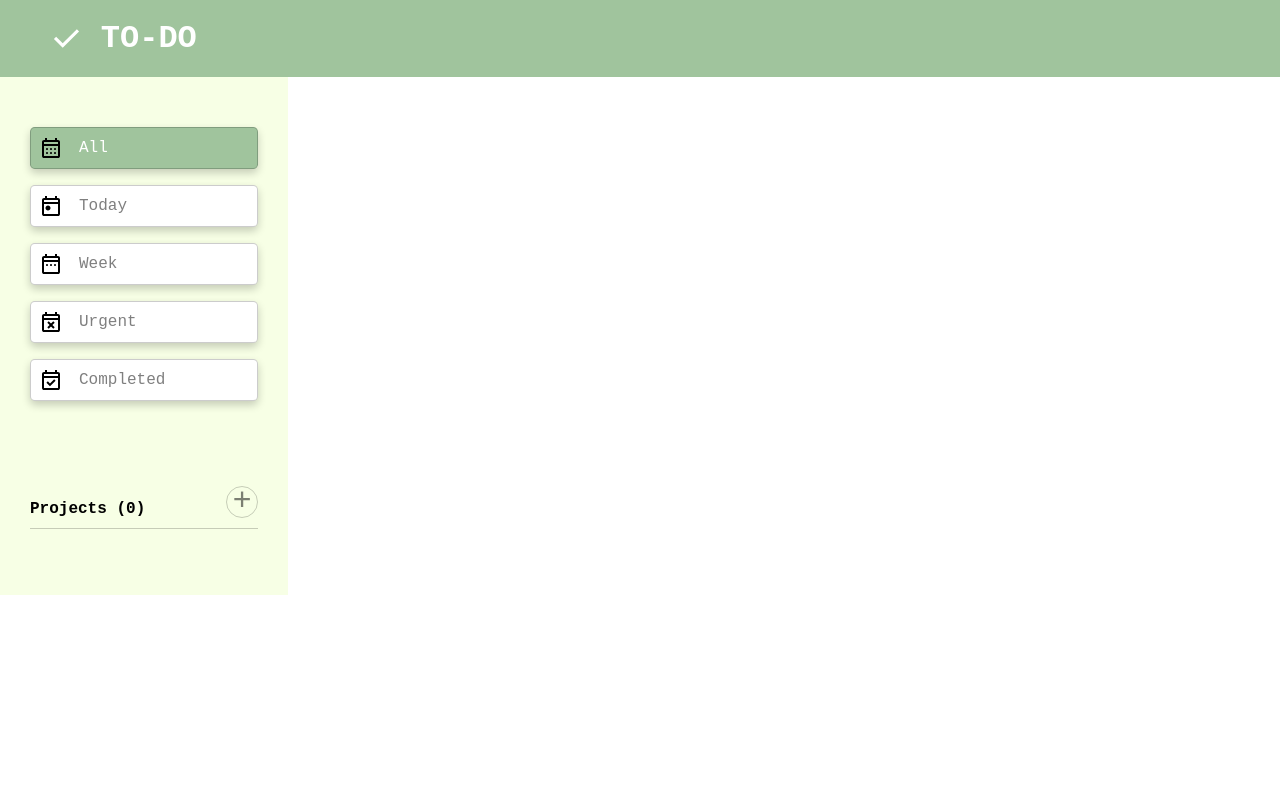
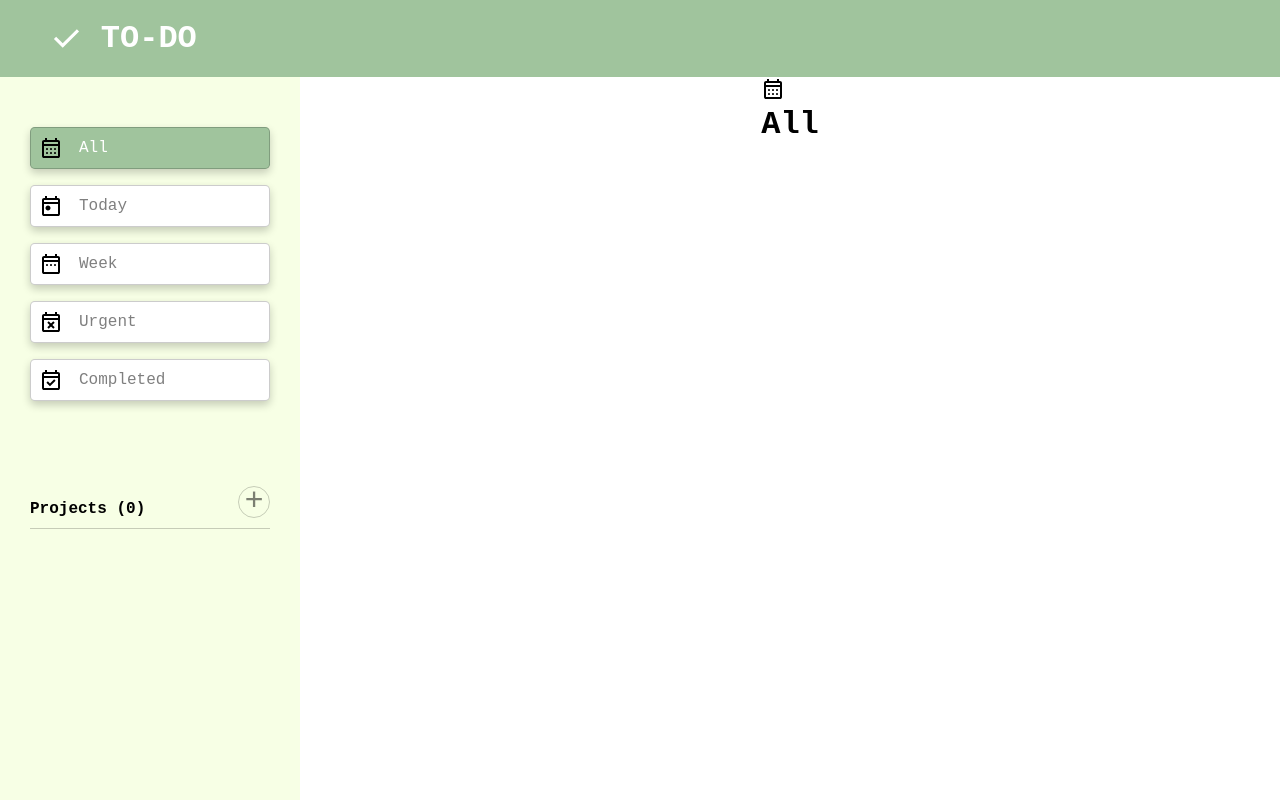
Before and after one commit to hojinchang/todo-list, a website built with webpack: page src/index.html in a window 1280 px wide. Both pictures are taken after a click on the element "All". Built offline with nearby package versions, Linux system fonts and the light colour scheme; a web font is replaced by a local one.

Commit message:
Add main section header
Clicking the sidebar buttons creates their respective headers in the main section.
Created a scrollable sidebar.

```diff
--- a/src/createDom.js
+++ b/src/createDom.js
@@ -3,10 +3,12 @@ import DeleteIcon from "./images/delete.svg";
 
 
 const dom = (() => {
+    // Create a project element in the DOM
     const createSidebarProject = (projectName) => {
         const projectContainer = document.createElement("div");
         projectContainer.classList.add("sidebar-button");
         projectContainer.classList.add("button-hover");
+        projectContainer.dataset.sidebarFilter = projectName;
         projectContainer.dataset.projectName = projectName;
         const name = document.createElement("p");
         name.textContent = projectName;
@@ -32,7 +34,23 @@ const dom = (() => {
         return projectContainer;
     }
 
-    return { createSidebarProject };
+    // Create main
+    const createMain = (headerName) => {
+        const headerContainer = document.createElement("div");
+        const headerIcon = document.querySelector(`img[data-sidebar-icon="${headerName}"]`).cloneNode(true);
+        const headerText = document.createElement("h1");
+        headerText.textContent = headerName;
+
+        headerContainer.appendChild(headerIcon);
+        headerContainer.appendChild(headerText);
+
+        const main = document.querySelector("main");
+        main.appendChild(headerContainer);
+
+        return headerContainer;
+    }
+
+    return { createSidebarProject, createMain };
 })();
 
 export default dom;
--- a/src/displayController.js
+++ b/src/displayController.js
@@ -1,3 +1,4 @@
+import dom from "./createDom";
 import projects from './projects';
 
 const displayController = (() => {
@@ -8,6 +9,7 @@ const displayController = (() => {
     const projectsCount = document.querySelector(".projects-count");
     const modalBtns = document.querySelectorAll(".modal-button");
     const backdropModal = document.createElement("div");
+    const main = document.querySelector("main");
 
 
     const _addActiveClass = (e) => {
@@ -57,7 +59,6 @@ const displayController = (() => {
             const formData = new FormData(newProjectForm);
             const newProject = projects.addProject(formData.get("title"));
 
-            console.log(newProject)
             newProject.addEventListener("click", (e) => _addActiveClass(e));
 
             newProjectForm.reset();
@@ -65,10 +66,23 @@ const displayController = (() => {
         })
     }
 
+    const _createMain = (e) => {
+        const sidebarBtn = e.target.closest(".sidebar-button");
+        dom.createMain(sidebarBtn.dataset.sidebarFilter);
+    }
+
+    const _resetMain = () => {
+        main.textContent = "";
+    }
+
 
     const _initDisplay = () => {
         sidebarBtns.forEach(button => {
-            button.addEventListener("click", _addActiveClass);
+            button.addEventListener("click", (e) => {
+                _addActiveClass(e);
+                _resetMain(e);
+                _createMain(e);
+            });
         });
 
         _activateNewProjectModal();
--- a/src/index.html
+++ b/src/index.html
@@ -16,33 +16,33 @@
 
         <nav id="sidebar">
             <div class="sidebar-menu">
-                <div class="sidebar-button button-hover active-button">
-                    <img src="<%= require('./images/calendar-all.svg') %>" alt="All">
+                <div class="sidebar-button button-hover active-button" data-sidebar-filter="All">
+                    <img src="<%= require('./images/calendar-all.svg') %>" alt="All" data-sidebar-icon="All">
                     <p>All</p>
                 </div>
-                <div class="sidebar-button button-hover">
-                    <img src="<%= require('./images/calendar-today.svg') %>" alt="All">
+                <div class="sidebar-button button-hover" data-sidebar-filter="Today">
+                    <img src="<%= require('./images/calendar-today.svg') %>" alt="All" data-sidebar-icon="Today">
                     <p>Today</p>
                 </div>
-                <div class="sidebar-button button-hover">
-                    <img src="<%= require('./images/calendar-week.svg') %>" alt="All">
+                <div class="sidebar-button button-hover" data-sidebar-filter="Week">
+                    <img src="<%= require('./images/calendar-week.svg') %>" alt="All" data-sidebar-icon="Week">
                     <p>Week</p>
                 </div>
-                <div class="sidebar-button button-hover">
-                    <img src="<%= require('./images/calendar-urgent.svg') %>" alt="All">
+                <div class="sidebar-button button-hover" data-sidebar-filter="Urgent">
+                    <img src="<%= require('./images/calendar-urgent.svg') %>" alt="All" data-sidebar-icon="Urgent">
                     <p>Urgent</p>
                 </div>
-                <div class="sidebar-button button-hover">
-                    <img src="<%= require('./images/calendar-completed.svg') %>" alt="All">
+                <div class="sidebar-button button-hover" data-sidebar-filter="Completed">
+                    <img src="<%= require('./images/calendar-completed.svg') %>" alt="All" data-sidebar-icon="Completed">
                     <p>Completed</p>
                 </div>
             </div>
 
-            <div class="sidebar-projects-header">
-                <h4>Projects (<span class="projects-count">0</span>)</h3>
-                <button class="create-project-button  button-hover" data-tooltip="Create New Project">+</button>
-            </div>
             <div class="sidebar-projects">
+                <div class="sidebar-projects-header">
+                    <h4>Projects (<span class="projects-count">0</span>)</h3>
+                    <button class="create-project-button  button-hover" data-tooltip="Create New Project">+</button>
+                </div>
                 <!-- Project Elements are dynamically added through JavaScript -->
             </div>
         </nav>
@@ -66,7 +66,7 @@
         </div>
 
         <main>
-
+            <!-- Main content will contain the tasks for each sidebar option             -->
         </main>
 
     </body>
--- a/src/style.css
+++ b/src/style.css
@@ -15,6 +15,7 @@
     --box-shadow: 0px 4px 8px rgba(0, 0, 0, 0.2);
     --border-radius: 0.3rem;
     --modal-form-padding: 20px;
+    --sidebar-width: 300px;
 }
 
 /* Header */
@@ -33,7 +34,10 @@ header > img {
 
 /* Sidebar */
 #sidebar {
-    max-width: 18rem;
+    position: fixed;
+    overflow: auto;
+    height: 100%;
+    width: var(--sidebar-width);
     background: var(--green-4);
     padding: 50px 30px;
 }
@@ -80,15 +84,6 @@ header > img {
     color: var(--green-1);
 }
 
-.sidebar-projects-header {
-    display: flex;
-    justify-content: space-between;
-    align-items: flex-end;
-    margin-top: 75px;
-    padding: 10px 0;
-
-}
-
 .create-project-button {
     cursor: pointer;
     display: flex;
@@ -123,23 +118,24 @@ header > img {
     opacity: 1;
 }
 
-.sidebar-projects-header {
-    border-bottom: 1px solid var(--faded-border);
-    margin-bottom: 1rem;
-}
-
-
 .sidebar-projects {
     display: flex;
     flex-direction: column;
     gap: 1rem;
+    margin: 75px 0;
+}
+
+.sidebar-projects-header {
+    display: flex;
+    justify-content: space-between;
+    align-items: flex-end;
+    padding: 10px 0;
+    border-bottom: 1px solid var(--faded-border);
 }
 
 .edit-project {
     margin-right: 0.2rem;
 }
-
-
 
 /* New Project Modal */
 #newProjectModal {
@@ -225,3 +221,11 @@ header > img {
 .modal-cancel-button {
     color: var(--faded-text);
 }
+
+
+/* Main */
+main {
+    display: flex;
+    justify-content: center;
+    margin-left: var(--sidebar-width);
+}
```
